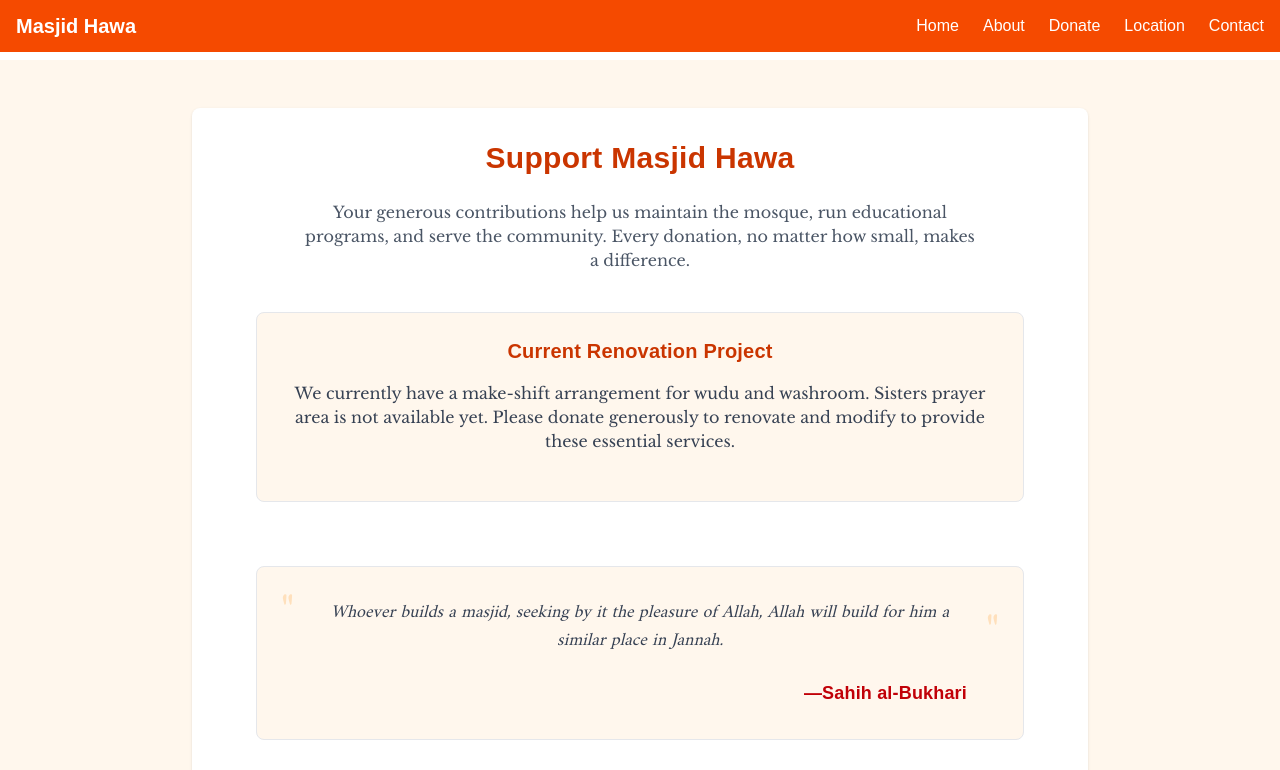
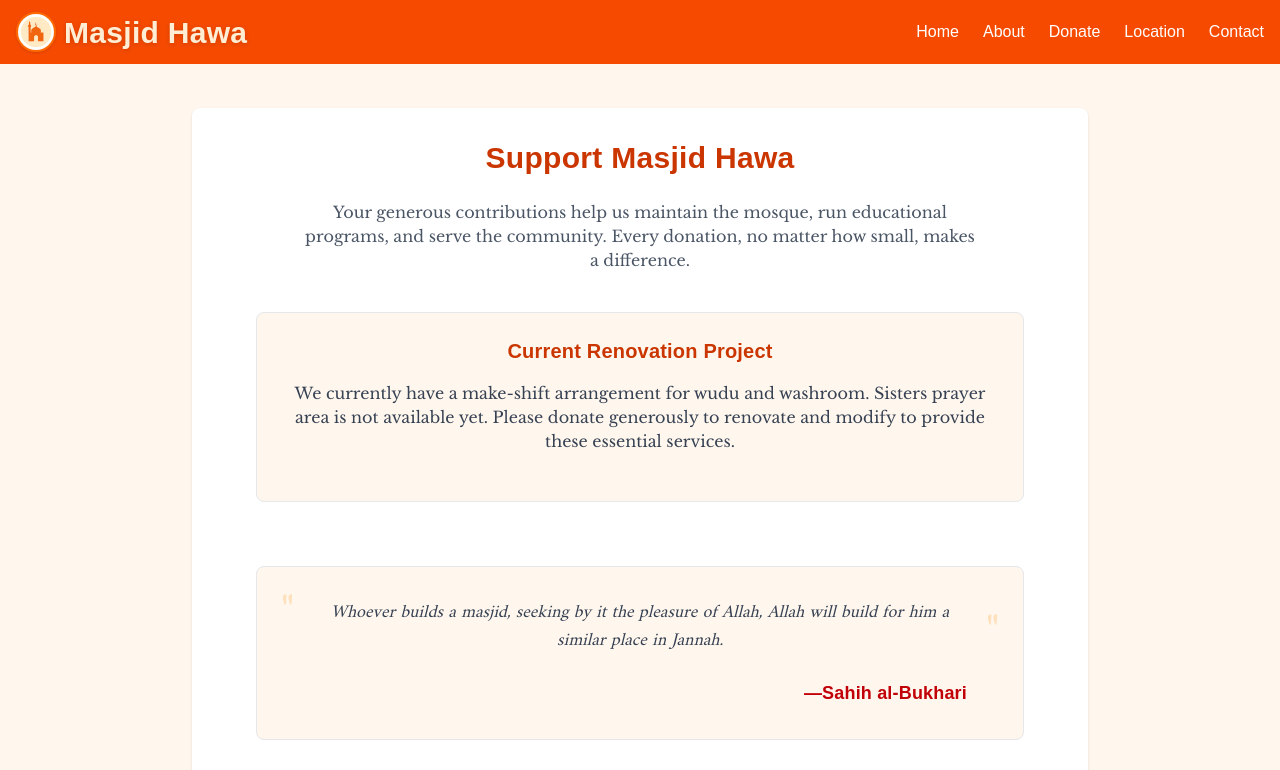
Before and after one commit to LethaXl/masjid-hawa, a Next.js app: page /donate in a window 1280 px wide. Shown: the top 770 px of the page. Built offline with nearby package versions, Linux system fonts and the light colour scheme; a web font is replaced by a local one.

Commit message:
Hero section + header updated

```diff
--- a/src/app/page.tsx
+++ b/src/app/page.tsx
@@ -17,42 +17,25 @@ export default function Home() {
   return (
     <MainLayout>
       {/* Hero Section */}
-      <section id="home" className="relative bg-orange-900 text-white pt-20 w-full">
-        <div className="absolute inset-0 z-0 bg-gradient-to-b from-orange-800 to-orange-900 opacity-95"></div>
-        <div className="relative z-10 container mx-auto px-4 py-24 flex flex-col items-center">
-          <h1 className="text-4xl md:text-5xl font-bold text-center mb-6 text-white">
+      <section id="home" className="relative bg-gradient-to-b from-orange-300 via-orange-200 to-orange-100 text-orange-900 pt-10 w-full border-b border-orange-200">
+        <div className="relative z-10 container mx-auto px-4 py-12 flex flex-col items-center">
+          {/* Mosque Icon */}
+          <div className="mb-4 flex justify-center">
+            <Image
+              src="/images/favicon1.png"
+              alt="Masjid Hawa Logo"
+              width={56}
+              height={56}
+              className="rounded-full shadow border-2 border-orange-500"
+              priority
+            />
+          </div>
+          <h1 className="text-4xl md:text-6xl font-extrabold text-center mb-6 tracking-tight text-orange-700">
             Masjid Hawa
           </h1>
-          <p className="text-xl md:text-2xl text-center mb-8 max-w-3xl text-gray-200">
-            A new Masjid in Scarborough with ample parking, serving the Muslim community
+          <p className="text-lg md:text-xl text-center mb-6 max-w-xl text-orange-700 font-medium">
+            Welcoming you to a new masjid in Scarborough, dedicated to prayer, unity, and growth.
           </p>
-          <div className="flex flex-col sm:flex-row gap-4">
-            <a
-              href="#prayer-times"
-              onClick={(e) => scrollToSection(e, 'prayer-times')}
-              className="bg-orange-600 hover:bg-orange-700 text-white font-medium py-3 px-6 rounded-md transition-all duration-300 text-center"
-              style={{
-                backgroundColor: '#e84d15'
-              }}
-              onMouseOver={(e) => e.currentTarget.style.transform = 'translateY(-2px)'}
-              onMouseOut={(e) => e.currentTarget.style.transform = 'translateY(0)'}
-              onMouseDown={(e) => e.currentTarget.style.transform = 'scale(0.95)'}
-              onMouseUp={(e) => e.currentTarget.style.transform = 'translateY(-2px)'}
-            >
-              Prayer Times
-            </a>
-            <a
-              href="#donate"
-              onClick={(e) => scrollToSection(e, 'donate')}
-              className="bg-white hover:bg-orange-50 text-orange-600 font-medium py-3 px-6 rounded-md transition-all duration-300 text-center border border-orange-200"
-              onMouseOver={(e) => e.currentTarget.style.transform = 'translateY(-2px)'}
-              onMouseOut={(e) => e.currentTarget.style.transform = 'translateY(0)'}
-              onMouseDown={(e) => e.currentTarget.style.transform = 'scale(0.95)'}
-              onMouseUp={(e) => e.currentTarget.style.transform = 'translateY(-2px)'}
-            >
-              Donate Now
-            </a>
-          </div>
         </div>
       </section>
 
--- a/src/components/layout/Header.tsx
+++ b/src/components/layout/Header.tsx
@@ -2,6 +2,7 @@
 
 import Link from 'next/link';
 import { useState } from 'react';
+import Image from 'next/image';
 
 const Header = () => {
   const [isMenuOpen, setIsMenuOpen] = useState(false);
@@ -20,8 +21,20 @@ const Header = () => {
       <div className="container mx-auto px-4 py-3 flex justify-between items-center">
         <a href="#home"
            onClick={(e) => scrollToSection(e, 'home')}
-           className="flex items-center">
-          <span className="text-xl font-bold">Masjid Hawa</span>
+           className="flex items-center gap-2">
+          <div className="flex items-center">
+            <Image
+              src="/images/favicon1.png"
+              alt="Masjid Hawa Logo"
+              width={40}
+              height={40}
+              className="rounded-full shadow border-2 border-orange-500 bg-white"
+              priority
+            />
+          </div>
+          <span className="text-2xl md:text-3xl font-extrabold tracking-tight font-display text-orange-100 drop-shadow-sm" style={{lineHeight: '1.1'}}>
+            Masjid Hawa
+          </span>
         </a>
 
         {/* Mobile menu button */}
```
